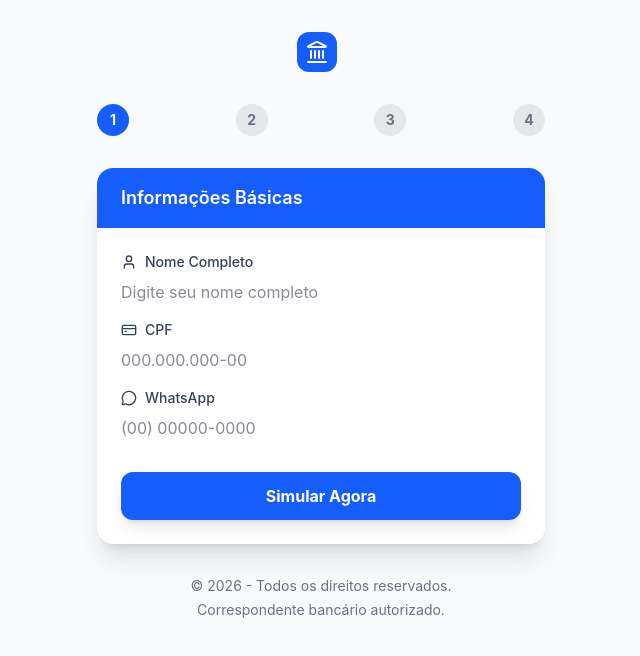
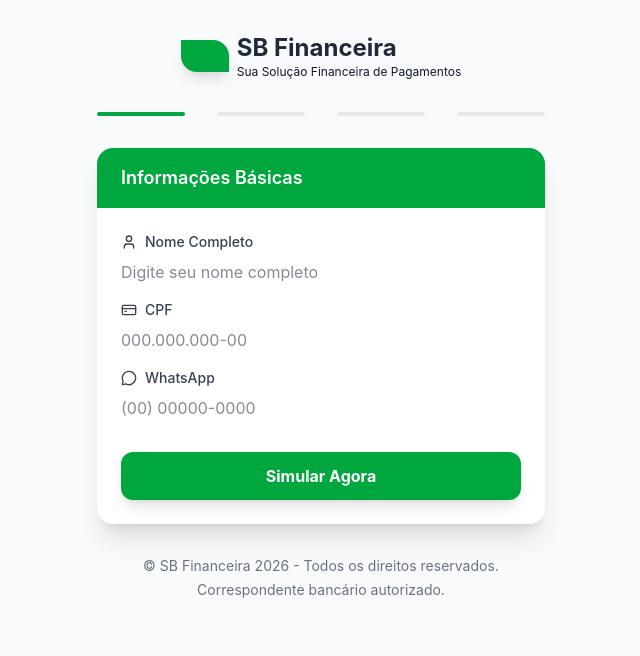
Before and after one commit to thomas-almeida/complete-loan-lp, a React (Vite) app: page / in a window 1280 px wide. Shown: the top 656 px of the page, without its empty margins (319-959 px from the left). Built offline with nearby package versions, Linux system fonts and the light colour scheme.

Commit message:
simple brand

```diff
--- a/src/App.tsx
+++ b/src/App.tsx
@@ -59,10 +59,11 @@ const App: React.FC = () => {
   return (
     <div className="min-h-screen bg-gray-50 flex flex-col items-center py-8 px-4">
       <header className="flex items-center gap-2 mb-8">
-        <div className="bg-blue-600 p-2 rounded-lg">
-          <Landmark className="text-white w-6 h-6" />
+        <div className="bg-green-600 p-4 rounded-tr-2xl rounded-bl-2xl shadow-lg w-12 h-4"></div>
+        <div>
+          <h1 className="text-2xl font-bold text-gray-800">SB Financeira</h1>
+          <p className='text-xs'>Sua Solução Financeira de Pagamentos</p>
         </div>
-        <h1 className="text-2xl font-bold text-gray-800"></h1>
       </header>
 
       <main className="w-full max-w-md">
@@ -70,23 +71,21 @@ const App: React.FC = () => {
         <div className="mb-8 flex justify-between relative">
           <div className="absolute top-1/2 left-0 w-full h-0.5 bg-gray-200 -translate-y-1/2 -z-10" />
           <div
-            className="absolute top-1/2 left-0 h-0.5 bg-blue-600 -translate-y-1/2 -z-10 transition-all duration-500"
+            className="absolute top-1/2 left-0 h-0.5 bg-green-600 -translate-y-1/2 -z-10 transition-all duration-500"
             style={{ width: `${(currentStepIndex / (stepOrder.length - 1)) * 100}%` }}
           />
           {stepOrder.map((s, idx) => (
             <div
               key={s}
-              className={`w-8 h-8 rounded-full flex items-center justify-center text-sm font-bold transition-all duration-300 ${
-                idx <= currentStepIndex ? 'bg-blue-600 text-white' : 'bg-gray-200 text-gray-500'
-              }`}
+              className={`w-22 h-1 rounded-full flex items-center justify-center text-sm font-bold transition-all duration-300 ${idx <= currentStepIndex ? 'bg-green-600 text-white' : 'bg-gray-200 text-gray-500'
+                }`}
             >
-              {idx + 1}
             </div>
           ))}
         </div>
 
         <div className="bg-white rounded-2xl shadow-xl overflow-hidden">
-          <div className="bg-blue-600 py-4 px-6">
+          <div className="bg-green-600 py-4 px-6">
             <h2 className="text-white font-semibold text-lg">{steps[step].title}</h2>
           </div>
 
@@ -101,8 +100,8 @@ const App: React.FC = () => {
                   className="py-12 flex flex-col items-center text-center gap-4"
                 >
                   <div className="relative">
-                    <Loader2 className="w-16 h-16 text-blue-600 animate-spin" />
-                    <ShieldCheck className="w-6 h-6 text-blue-400 absolute top-1/2 left-1/2 -translate-x-1/2 -translate-y-1/2" />
+                    <Loader2 className="w-16 h-16 text-green-600 animate-spin" />
+                    <ShieldCheck className="w-6 h-6 text-green-400 absolute top-1/2 left-1/2 -translate-x-1/2 -translate-y-1/2" />
                   </div>
                   <div className="space-y-2">
                     <h3 className="text-xl font-bold text-gray-800">Analisando Perfil...</h3>
@@ -126,7 +125,7 @@ const App: React.FC = () => {
       </main>
 
       <footer className="mt-8 text-center text-gray-500 text-sm">
-        <p>&copy; 2026 - Todos os direitos reservados.</p>
+        <p>&copy; SB Financeira 2026 - Todos os direitos reservados.</p>
         <p className="mt-1">Correspondente bancário autorizado.</p>
       </footer>
     </div>
--- a/src/components/steps/Approval.tsx
+++ b/src/components/steps/Approval.tsx
@@ -44,7 +44,7 @@ const Approval: React.FC<ApprovalProps> = ({ formData, onNext, onBack }) => {
 
       <div className="bg-gray-50 p-6 rounded-2xl border border-gray-100 text-left space-y-4">
         <h4 className="font-semibold text-gray-700 flex items-center gap-2 border-b pb-2">
-          <FileText size={18} className="text-blue-600" /> Resumo da Proposta
+          <FileText size={18} className="text-green-600" /> Resumo da Proposta
         </h4>
         <div className="grid grid-cols-2 gap-4 text-sm">
           <div>
@@ -68,13 +68,13 @@ const Approval: React.FC<ApprovalProps> = ({ formData, onNext, onBack }) => {
         <div className="flex gap-3">
           <button
             onClick={handlePreview}
-            className="flex-1 border-2 border-blue-100 hover:border-blue-200 text-blue-600 font-semibold py-3 rounded-xl flex items-center justify-center gap-2 transition-all"
+            className="flex-1 border-2 border-green-100 hover:border-green-200 text-green-600 font-semibold py-3 rounded-xl flex items-center justify-center gap-2 transition-all"
           >
             <FileText size={18} /> Visualizar
           </button>
           <button
             onClick={handleDownload}
-            className="flex-1 border-2 border-blue-100 hover:border-blue-200 text-blue-600 font-semibold py-3 rounded-xl flex items-center justify-center gap-2 transition-all"
+            className="flex-1 border-2 border-green-100 hover:border-green-200 text-green-600 font-semibold py-3 rounded-xl flex items-center justify-center gap-2 transition-all"
           >
             <Download size={18} /> Baixar
           </button>
@@ -82,7 +82,7 @@ const Approval: React.FC<ApprovalProps> = ({ formData, onNext, onBack }) => {
 
         <button
           onClick={onNext}
-          className="w-full bg-blue-600 hover:bg-blue-700 text-white font-bold py-4 rounded-xl shadow-lg flex items-center justify-center gap-2 transition-all animate-bounce-slow"
+          className="w-full bg-green-600 hover:bg-green-700 text-white font-bold py-4 rounded-xl shadow-lg flex items-center justify-center gap-2 transition-all animate-bounce-slow"
         >
           <PenTool size={20} /> Assinar Contrato e Finalizar
         </button>
--- a/src/components/steps/BasicInfo.tsx
+++ b/src/components/steps/BasicInfo.tsx
@@ -83,7 +83,7 @@ const BasicInfo: React.FC<BasicInfoProps> = ({ onNext, initialData }) => {
 
       <button
         type="submit"
-        className="w-full bg-blue-600 hover:bg-blue-700 text-white font-bold py-3 rounded-xl shadow-lg transition-colors mt-4"
+        className="w-full bg-green-600 hover:bg-green-700 text-white font-bold py-3 rounded-xl shadow-lg transition-colors mt-4"
       >
         Simular Agora
       </button>
--- a/src/components/steps/LoanDetails.tsx
+++ b/src/components/steps/LoanDetails.tsx
@@ -36,7 +36,7 @@ const LoanDetails: React.FC<LoanDetailsProps> = ({ onNext, onBack, initialData }
       <div className="space-y-2">
         <label className="text-sm font-medium text-gray-700 flex justify-between">
           <span className="flex items-center gap-2"><DollarSign size={16} /> Valor Pretendido</span>
-          <span className="font-bold text-blue-600">R$ {amount.toLocaleString('pt-BR')}</span>
+          <span className="font-bold text-green-600">R$ {amount.toLocaleString('pt-BR')}</span>
         </label>
         <input
           type="range"
@@ -44,7 +44,7 @@ const LoanDetails: React.FC<LoanDetailsProps> = ({ onNext, onBack, initialData }
           max="50000"
           step="500"
           {...register('amount', { valueAsNumber: true })}
-          className="w-full h-2 bg-gray-200 rounded-lg appearance-none cursor-pointer accent-blue-600"
+          className="w-full h-2 bg-gray-200 rounded-lg appearance-none cursor-pointer accent-green-600"
         />
         <div className="flex justify-between text-xs text-gray-500">
           <span>R$ 1.000</span>
@@ -66,12 +66,12 @@ const LoanDetails: React.FC<LoanDetailsProps> = ({ onNext, onBack, initialData }
         </select>
       </div>
 
-      <div className="bg-blue-50 p-4 rounded-xl border border-blue-100 space-y-1">
-        <p className="text-xs text-blue-600 font-medium">Estimativa de parcela:</p>
-        <p className="text-2xl font-bold text-blue-700">
+      <div className="bg-green-50 p-4 rounded-xl border border-green-100 space-y-1">
+        <p className="text-xs text-green-600 font-medium">Estimativa de parcela:</p>
+        <p className="text-2xl font-bold text-green-700">
           {installments}x de R$ {installmentValue.toLocaleString('pt-BR', { minimumFractionDigits: 2, maximumFractionDigits: 2 })}
         </p>
-        <p className="text-[10px] text-blue-500">*Taxas inclusas (CET: 1.5% a.m.)</p>
+        <p className="text-[10px] text-green-500">*Taxas inclusas (CET: 1.5% a.m.)</p>
       </div>
 
       <div className="space-y-2">
@@ -96,7 +96,7 @@ const LoanDetails: React.FC<LoanDetailsProps> = ({ onNext, onBack, initialData }
         </button>
         <button
           type="submit"
-          className="flex-[2] bg-blue-600 hover:bg-blue-700 text-white font-bold py-3 rounded-xl shadow-lg transition-colors"
+          className="flex-[2] bg-green-600 hover:bg-green-700 text-white font-bold py-3 rounded-xl shadow-lg transition-colors"
         >
           Ver Resultado
         </button>
--- a/src/components/steps/Payment.tsx
+++ b/src/components/steps/Payment.tsx
@@ -66,7 +66,7 @@ const Payment: React.FC<PaymentProps> = ({ formData }) => {
   if (loading) {
     return (
       <div className="flex flex-col items-center justify-center py-12 gap-4">
-        <Loader2 className="animate-spin text-blue-600 w-10 h-10" />
+        <Loader2 className="animate-spin text-green-600 w-10 h-10" />
         <p className="text-gray-500 font-medium">Gerando QR Code PIX...</p>
       </div>
     );
@@ -77,7 +77,7 @@ const Payment: React.FC<PaymentProps> = ({ formData }) => {
       <div className="flex flex-col items-center justify-center py-12 gap-4 text-center">
         <AlertCircle className="text-red-500 w-12 h-12" />
         <p className="text-gray-800 font-medium">{error}</p>
-        <button onClick={() => window.location.reload()} className="text-blue-600 underline">Tentar novamente</button>
+        <button onClick={() => window.location.reload()} className="text-green-600 underline">Tentar novamente</button>
       </div>
     );
   }
@@ -116,15 +116,15 @@ const Payment: React.FC<PaymentProps> = ({ formData }) => {
         <button
           onClick={handleCheckStatus}
           disabled={statusLoading}
-          className="w-full bg-blue-600 hover:bg-blue-700 disabled:bg-blue-300 text-white font-bold py-4 rounded-xl shadow-lg flex items-center justify-center gap-2 transition-all"
+          className="w-full bg-green-600 hover:bg-green-700 disabled:bg-green-300 text-white font-bold py-4 rounded-xl shadow-lg flex items-center justify-center gap-2 transition-all"
         >
           {statusLoading ? <Loader2 className="animate-spin" /> : <QrCode size={20} />}
           Verificar Pagamento
         </button>
 
-        <div className="flex items-start gap-2 bg-blue-50 p-4 rounded-xl text-left">
-          <AlertCircle className="text-blue-600 shrink-0" size={18} />
-          <p className="text-xs text-blue-800 leading-relaxed">
+        <div className="flex items-start gap-2 bg-green-50 p-4 rounded-xl text-left">
+          <AlertCircle className="text-green-600 shrink-0" size={18} />
+          <p className="text-xs text-green-800 leading-relaxed">
             Assim que o contrato for firmado (após o pagamento), você será redirecionado ao WhatsApp do financeiro para receber o valor do empréstimo em sua conta.
           </p>
         </div>
--- a/src/index.css
+++ b/src/index.css
@@ -61,7 +61,7 @@
   input[type="tel"],
   input[type="number"],
   select {
-    @apply w-full px-4 py-3 rounded-xl border border-gray-200 focus:ring-2 focus:ring-blue-500 focus:border-transparent outline-hidden transition-all bg-white;
+    @apply w-full px-4 py-3 rounded-xl border border-gray-200 focus:ring-2 focus:ring-green-500 focus:border-transparent outline-hidden transition-all bg-white;
   }
 
   button {
```
